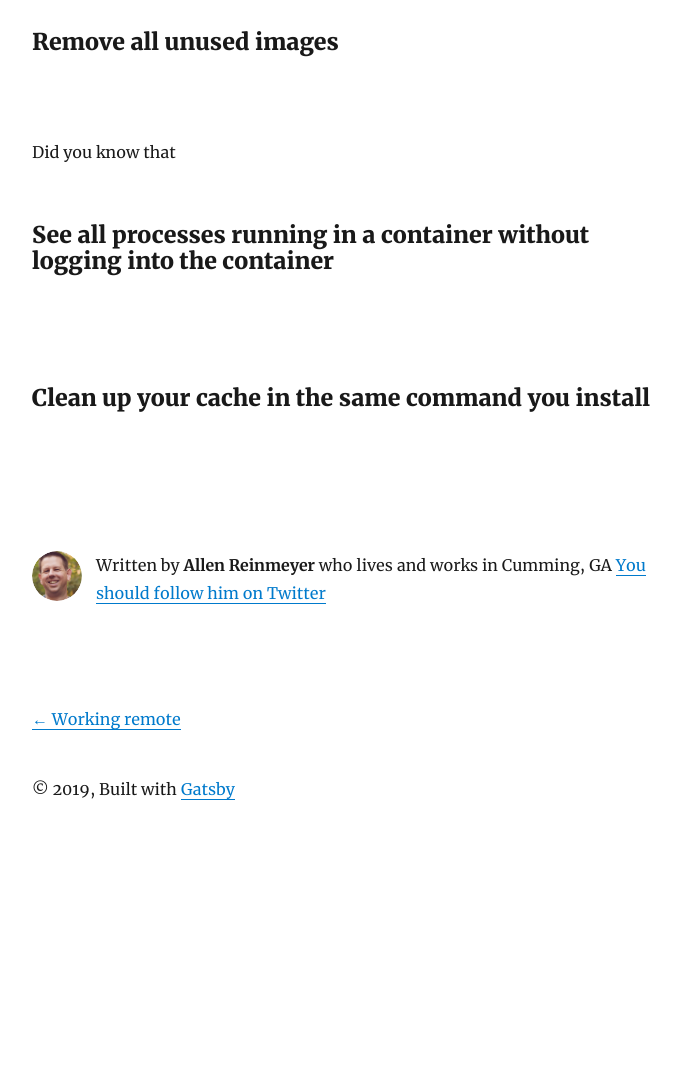
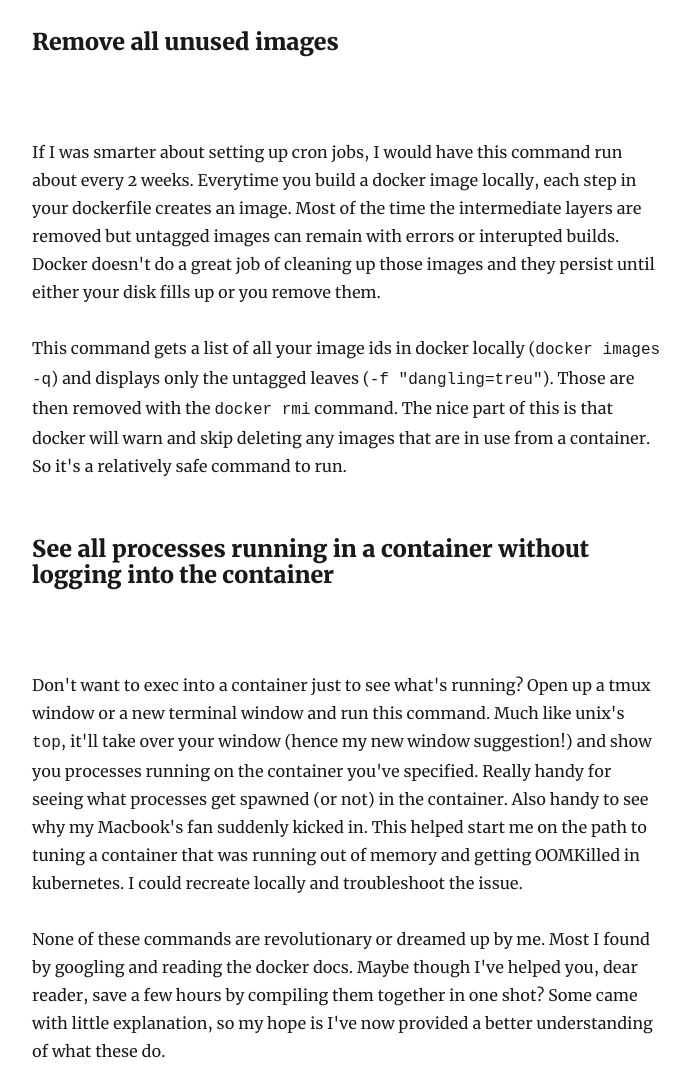
Before and after one commit to areinmeyer/areinmeyer-blog, a Gatsby site: page /dockertips/ in a window 1280 px wide. Shown: the part 1940-3008 px from the top of the page, without its empty margins (293-983 px from the left). Before the commit the page ends 2785 px from the top, so only its background shows below. Built offline with nearby package versions, Linux system fonts and the light colour scheme; Gatsby itself is replaced by a stand-in of ours; some packages are replaced by stand-ins of ours; code samples lack their colours.

Commit message:
finish dockertips

````diff
--- a/content/blog/dockertips.md
+++ b/content/blog/dockertips.md
@@ -35,16 +35,16 @@ Wihtout the `-a` parameter, this shows you all of the running containers.  Add t
 
 ### Remove all unused images
 ```shell
-docker rmi...
+docker rmi $(docker images -q -f "dangling=true")
 ```
-Did you know that
+If I was smarter about setting up cron jobs, I would have this command run about every 2 weeks.  Everytime you build a docker image locally, each step in your dockerfile creates an image.  Most of the time the intermediate layers are removed but untagged images can remain with errors or interupted builds.  Docker doesn't do a great job of cleaning up those images and they persist until either your disk fills up or you remove them.
+
+This command gets a list of all your image ids in docker locally (`docker images -q`) and displays only the untagged leaves (`-f "dangling=treu"`).  Those are then removed with the `docker rmi` command.  The nice part of this is that docker will warn and skip deleting any images that are in use from a container.  So it's a relatively safe command to run.
 
 ### See all processes running in a container without logging into the container
 ```shell
-docker top
+docker top <name>
 ```
+Don't want to exec into a container just to see what's running?  Open up a tmux window or a new terminal window and run this command.  Much like unix's `top`, it'll take over your window (hence my new window suggestion!) and show you processes running on the container you've specified.  Really handy for seeing what processes get spawned (or not) in the container.  Also handy to see why my Macbook's fan suddenly kicked in.  This helped start me on the path to tuning a container that was running out of memory and getting OOMKilled in kubernetes.  I could recreate locally and troubleshoot the issue.
 
-### Clean up your cache in the same command you install
-```shell
-yum install && yum remove
-``` (not the real command!!)
+None of these commands are revolutionary or dreamed up by me.  Most I found by googling and reading the docker docs.  Maybe though I've helped you, dear reader, save a few hours by compiling them together in one shot?  Some came with little explanation, so my hope is I've now provided a better understanding of what these do.
````
